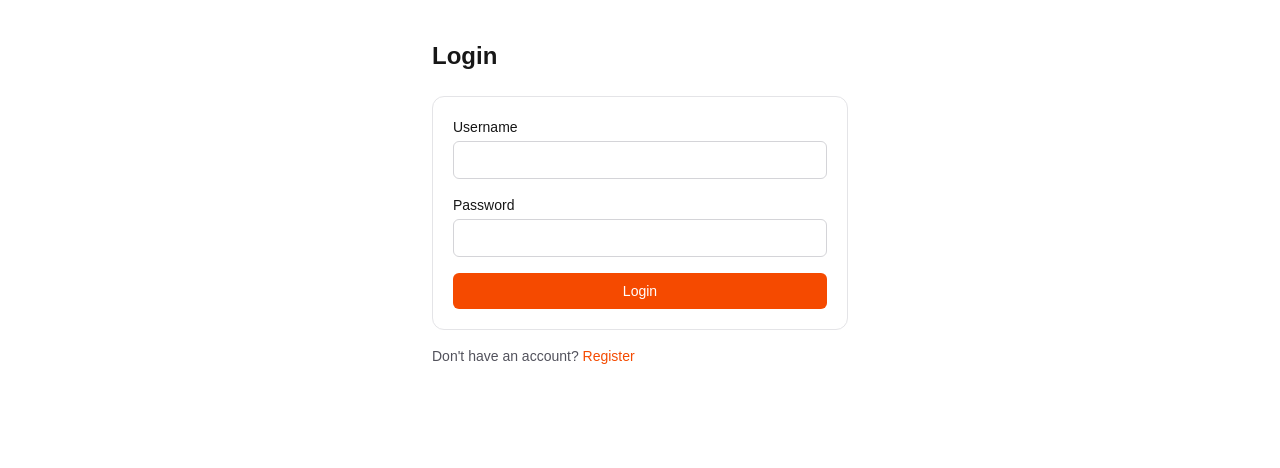
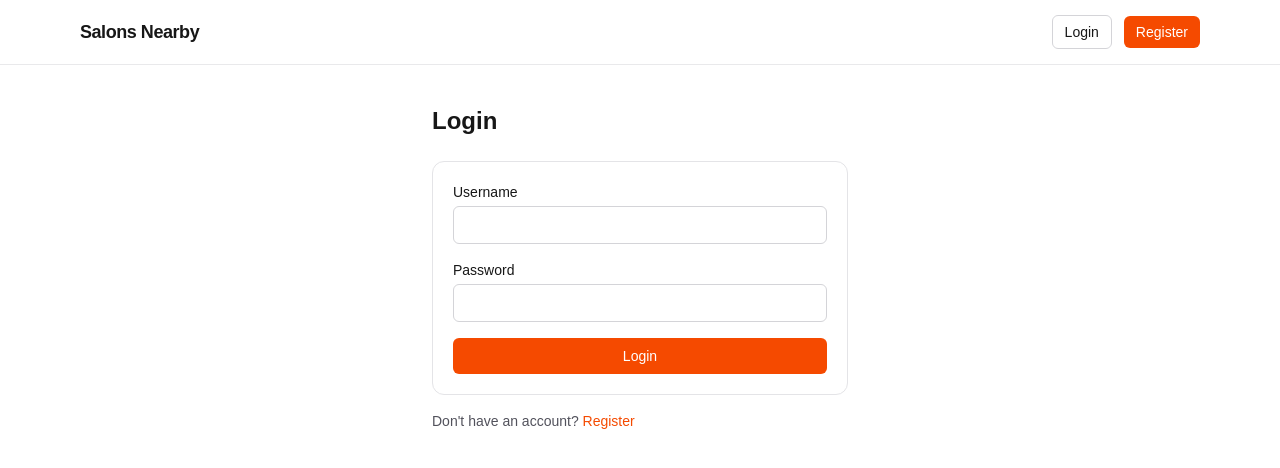
Before and after one commit to Denyyyys/Hair-Salons-Nearby, a Next.js app in the folder frontend/: page /login in a window 1280 px wide. Shown: the top 468 px of the page. Built offline with nearby package versions, Linux system fonts and the light colour scheme; no server answers.

Commit message:
frontend: Update layout so navbar is reusable component

```diff
--- a/frontend/app/layout.tsx
+++ b/frontend/app/layout.tsx
@@ -1,6 +1,7 @@
 import type { Metadata } from "next";
 import { Geist, Geist_Mono } from "next/font/google";
 import "./globals.css";
+import Navbar from "@/components/Navbar";
 
 const geistSans = Geist({
   variable: "--font-geist-sans",
@@ -13,8 +14,8 @@ const geistMono = Geist_Mono({
 });
 
 export const metadata: Metadata = {
-  title: "Create Next App",
-  description: "Generated by create next app",
+  title: "Salons Nearby",
+  description: "Browse salons nearby",
 };
 
 export default function RootLayout({
@@ -27,7 +28,10 @@ export default function RootLayout({
       lang="en"
       className={`${geistSans.variable} ${geistMono.variable} h-full antialiased`}
     >
-      <body className="min-h-full flex flex-col">{children}</body>
+      <body className="min-h-full flex flex-col">
+        <Navbar />
+        <div className="flex-1">{children}</div>
+      </body>
     </html>
   );
 }
--- /dev/null
+++ b/frontend/components/Navbar.tsx
@@ -0,0 +1,77 @@
+"use client";
+
+import Link from "next/link";
+import { useEffect, useState } from "react";
+import { usePathname } from "next/navigation";
+import { clearToken, getUsernameFromToken, getValidToken } from "@/auth";
+
+export default function Navbar() {
+  const [username, setUsername] = useState<string | null>(null);
+  const pathname = usePathname();
+
+  useEffect(() => {
+    const syncFromToken = () => {
+      const token = getValidToken();
+      if (!token) {
+        setUsername(null);
+        return;
+      }
+      const tokenUsername = getUsernameFromToken(token);
+      setUsername(tokenUsername);
+    };
+
+    syncFromToken();
+
+    const onStorage = () => syncFromToken();
+    window.addEventListener("storage", onStorage);
+
+    return () => {
+      window.removeEventListener("storage", onStorage);
+    };
+  }, [pathname]);
+
+  const handleLogout = () => {
+    clearToken();
+    setUsername(null);
+  };
+
+  return (
+    <header className="sticky top-0 z-50 border-b border-zinc-200/80 bg-white/90 backdrop-blur dark:border-zinc-800 dark:bg-zinc-950/85">
+      <div className="mx-auto flex h-16 w-full max-w-6xl items-center justify-between px-4">
+        <Link href="/" className="text-lg font-semibold tracking-tight">
+          Salons Nearby
+        </Link>
+
+        <div className="flex items-center gap-3">
+          {username ? (
+            <>
+              <span className="text-sm text-zinc-700 dark:text-zinc-300">Hello, {username}</span>
+              <button
+                type="button"
+                onClick={handleLogout}
+                className="rounded-md border border-zinc-300 px-3 py-1.5 text-sm hover:bg-zinc-100 dark:border-zinc-700 dark:hover:bg-zinc-800"
+              >
+                Logout
+              </button>
+            </>
+          ) : (
+            <>
+              <Link
+                href="/login"
+                className="rounded-md border border-zinc-300 px-3 py-1.5 text-sm hover:bg-zinc-100 dark:border-zinc-700 dark:hover:bg-zinc-800"
+              >
+                Login
+              </Link>
+              <Link
+                href="/register"
+                className="rounded-md bg-orange-600 px-3 py-1.5 text-sm text-white hover:bg-orange-700"
+              >
+                Register
+              </Link>
+            </>
+          )}
+        </div>
+      </div>
+    </header>
+  );
+}
```
